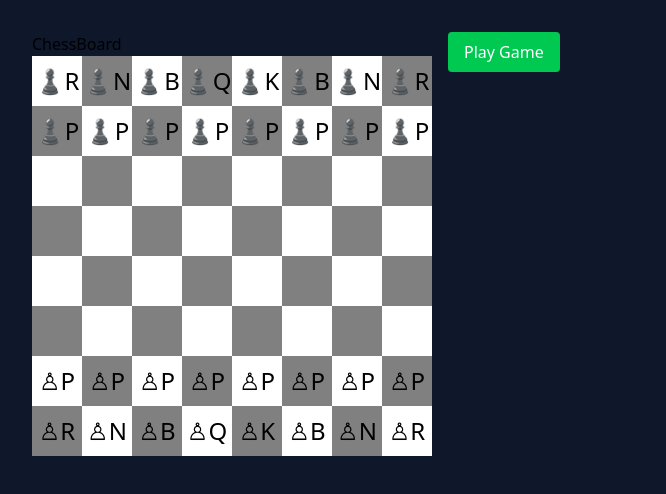
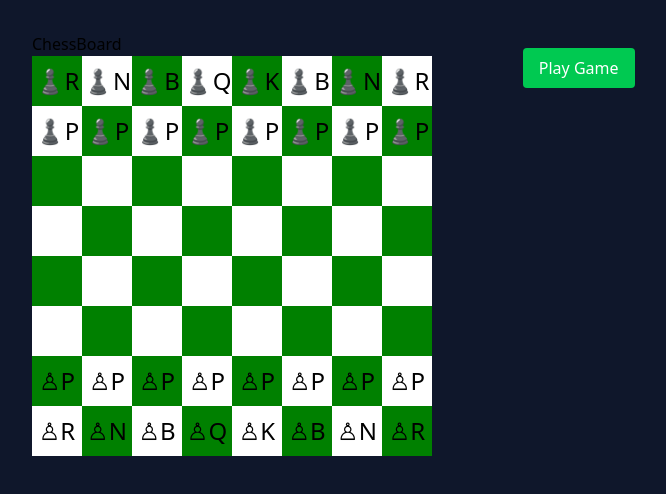
Before and after one commit to davshikhar/Chess, a React (Vite) app in the folder frontend/: page /app/game in a window 1280 px wide. Shown: the top 494 px of the page, without its empty margins (96-762 px from the left). Built offline with nearby package versions, Linux system fonts and the light colour scheme; no server answers.

Commit message:
Added the move logic

```diff
--- a/frontend/src/components/Button.tsx
+++ b/frontend/src/components/Button.tsx
@@ -1,7 +1,7 @@
 export const Button = ({ onClick, children }: { onClick: () => void, children:React.ReactNode }) => {
     return (
         <div>
-            <button onClick={onClick} className="bg-green-500 text-white px-4 py-2 rounded hover:bg:blue-600 cursor-pointer transition duration-300">
+            <button onClick={onClick} className="bg-green-500 text-white px-4 py-2 rounded hover:bg-blue-600 cursor-pointer transition duration-300">
                 {children}
             </button>
         </div>
--- a/frontend/src/components/ChessBoard.tsx
+++ b/frontend/src/components/ChessBoard.tsx
@@ -1,26 +1,64 @@
-import type {  Color, PieceSymbol, Square } from "chess.js";
+import {  Chess, type Color, type PieceSymbol, type Square } from "chess.js";
+import { useRef, useState } from "react";
 
 interface ChessBoardProps{
     board: ({ square: Square; type: PieceSymbol; color: Color } | null)[][];
+    socket:WebSocket | null;
 }
 
-export const ChessBoard = ({board}:ChessBoardProps) => {
+export const ChessBoard = ({board,socket}:ChessBoardProps) => {
+
+    const [from , setFrom] = useState<Square | null>(null);
+    const [to , setTo] = useState<Square | null>(null);
+    const chess = useRef(new Chess());
+
     return(
         <div>
             ChessBoard
             {board && board.map((row, rowIndex) => (
-                <div key={rowIndex} style={{ display: 'flex' }}>
+                <div key={rowIndex} className="flex">
                     {row.map((cell, colIndex) => (
                         <div
                             key={colIndex}
                             style={{
                                 width: '50px',
                                 height: '50px',
-                                backgroundColor: (rowIndex + colIndex) % 2 === 0 ? 'white' : 'gray',
+                                backgroundColor: (rowIndex + colIndex) % 2 === 0 ? 'green' : 'white',
                                 display: 'flex',
                                 alignItems: 'center',
                                 justifyContent: 'center',
                                 fontSize: '24px'
+                            }}
+                            onClick={()=>{
+                                if(!from){
+                                    setFrom(cell?.square || null);
+                                }else if(!to){
+                                    setTo(cell?.square || null);
+                                }else{
+                                    setFrom(cell?.square || null);
+                                    setTo(null);
+                                }
+                                console.log("From:", from, "To:", to);
+                                //send the move to the server
+                                if(from && to){
+                                    //sending the move to the server
+                                    //check if the move is valid
+                                    const move = {from , to};
+                                    try{
+                                        chess.validateFen(move.from);
+                                        chess.validateFen(move.to);
+                                    }catch(e){
+                                        console.log("Invalid move");
+                                        return;
+
+                                    }
+
+                                    console.log("Sending move:",move);
+                                    socket?.send(JSON.stringify({type:"move",payload:move}));
+                                    setFrom(null);
+                                    setTo(null);
+
+                                }
                             }}>
                             {cell ? `${cell.color === 'w' ? '♙' : '♟'}${cell.type.toUpperCase()}` : ''}
                         </div>
--- a/frontend/src/pages/Game.tsx
+++ b/frontend/src/pages/Game.tsx
@@ -54,16 +54,28 @@ export const Game = () =>{
         }
     },[socket]);
 
+    // if(!socket){
+    //     return(
+    //         <div>
+    //             <p className="text-white text-3xl">No WebSocket connection yet!!</p>
+    //             <div className="text-white text-2xl">Connecting......</div>
+    //         </div>
+    //     )
+    // }
+
     return(
         <div className="flex justify-center">
             <div className="pt-8 max-w-screen-lg w-full">
                 <div className="grid grid-cols-6 gap-4 w-full">
-                    <div className="col-span-4 w-full flex gap-4">
-                        <div className="col-span-4 w-full flex justify-center">
-                            <ChessBoard board={board}/>
+                    <div className="col-span-4 w-full gap-4 flex justify-center">
+                        <div className="col-span-4 w-full">
+                            <ChessBoard socket={socket} board={board}/>
                         </div>
-                        <div className="col-span-2 w-full">
+                        <div className="col-span-4 w-full flex justify-center mt-4">
                             <Button onClick={()=>navigate("/game")}>Play Game</Button>
+                            {/* <Button onClick={()=>{
+                                socket?.send(JSON.stringify({type: IN_GAME}));
+                            }}>Play Game</Button> */}
                         </div>
                     </div>
                 </div>
```
